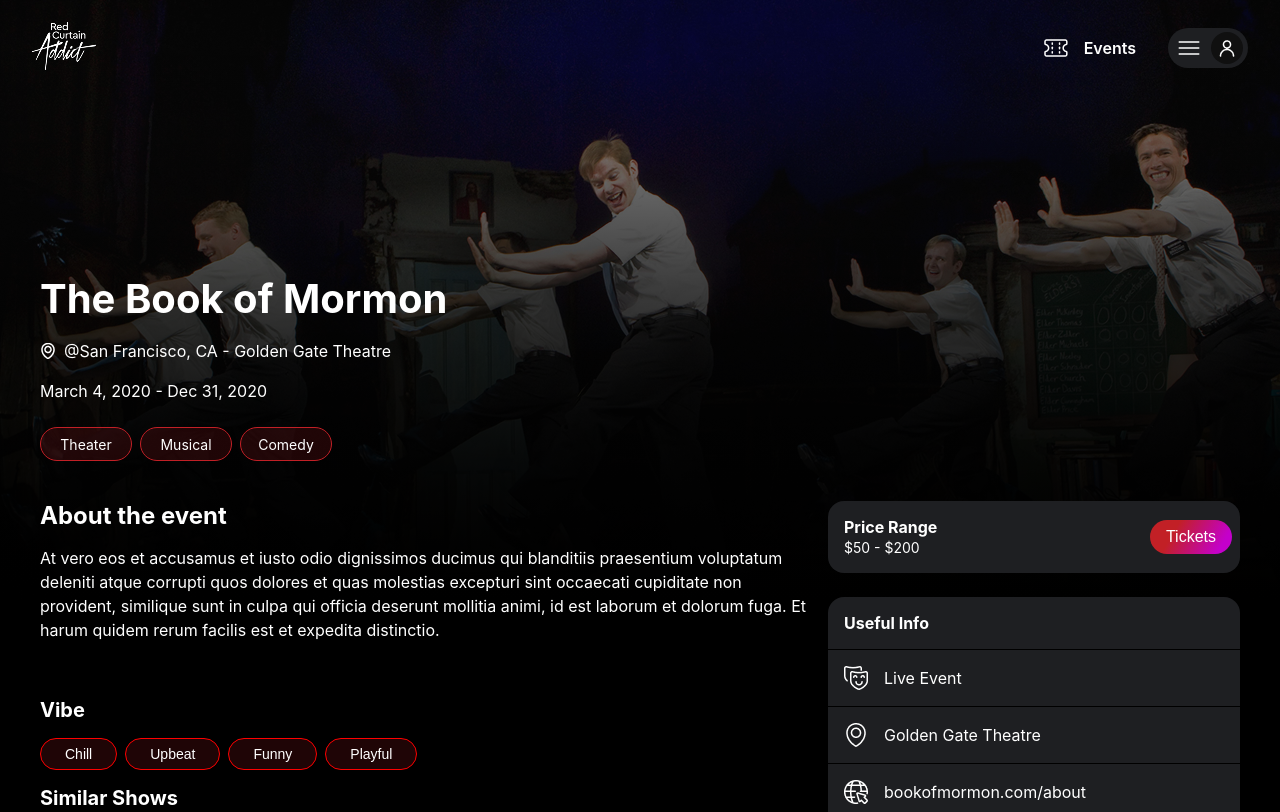
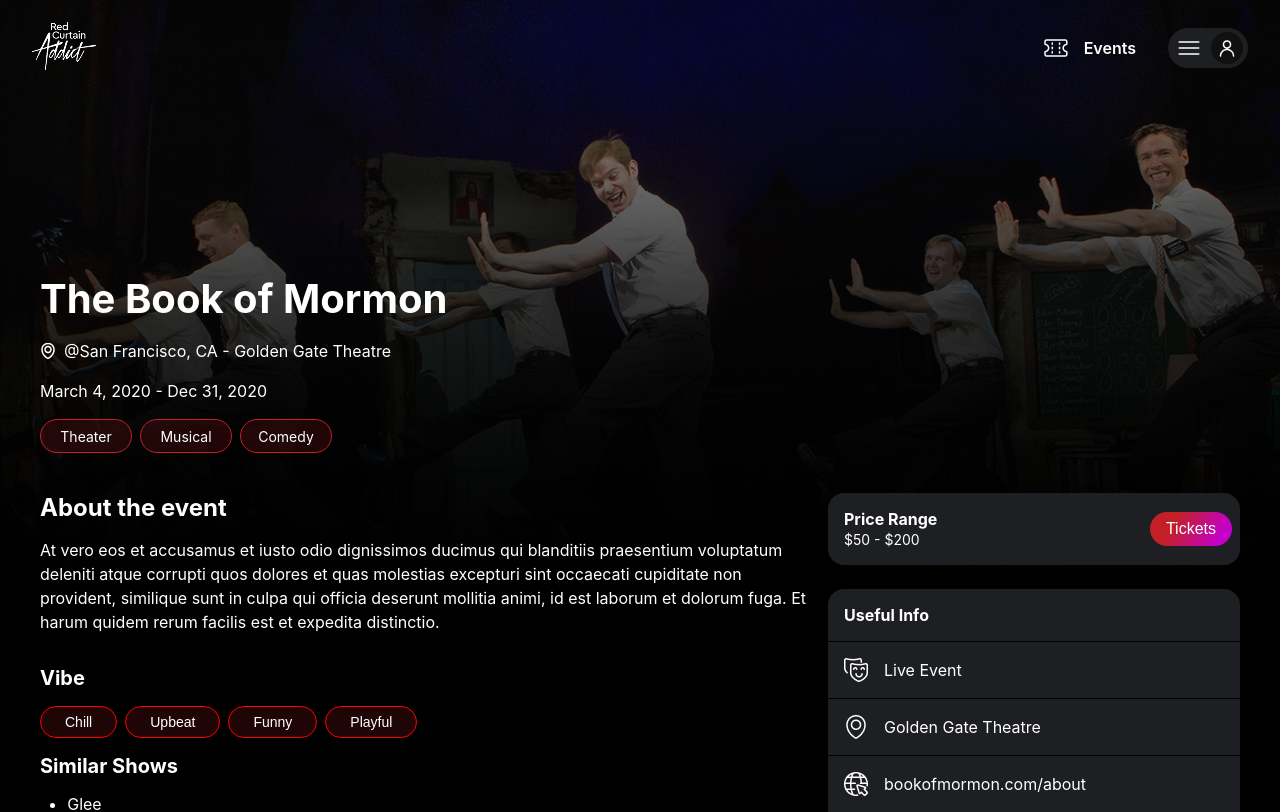
Before and after one commit to howardrosita/DT-Final-Project, a React (Create React App) app in the folder app/my-app/: page / in a window 1280 px wide. Shown: the top 812 px of the page. Built offline with nearby package versions, Linux system fonts and the light colour scheme.

Commit message:
set marginTop of tags component to 24px when in artist page

```diff
--- a/app/my-app/src/App.css
+++ b/app/my-app/src/App.css
@@ -323,7 +323,6 @@
 .tags {
   display: flex;
   gap: 8px;
-  margin-top: 24px;
 }
 
 .tags .tag {
--- a/app/my-app/src/components/NavbarHero/HeroText.jsx
+++ b/app/my-app/src/components/NavbarHero/HeroText.jsx
@@ -20,7 +20,7 @@
           <p>{event.date}</p>
         </>
       }
-      {event.tags && <Tags tags={event.tags} />}
+      {event.tags && <Tags tags={event.tags} type={type} />}
     </div>
   );
 };
--- a/app/my-app/src/components/NavbarHero/Tags.jsx
+++ b/app/my-app/src/components/NavbarHero/Tags.jsx
@@ -1,14 +1,14 @@
 import React from "react";
 
-export const Tags = ({ tags }) => {
+export const Tags = ({ tags, type }) => {
   const normalizedTags = Array.isArray(tags)
     ? tags
     : typeof tags === "string"
-    ? tags.match(/[A-Z]?[a-z]+/g)
-    : [];
+      ? tags.match(/[A-Z]?[a-z]+/g)
+      : [];
   return (
     <div>
-      <div className="tags">
+      <div className="tags" style={{ marginTop: type === "artist" ? "24px" : "" }}>
         {normalizedTags.map((tag, index) => (
           <span className="tag" key={index}>
             {tag}
```
